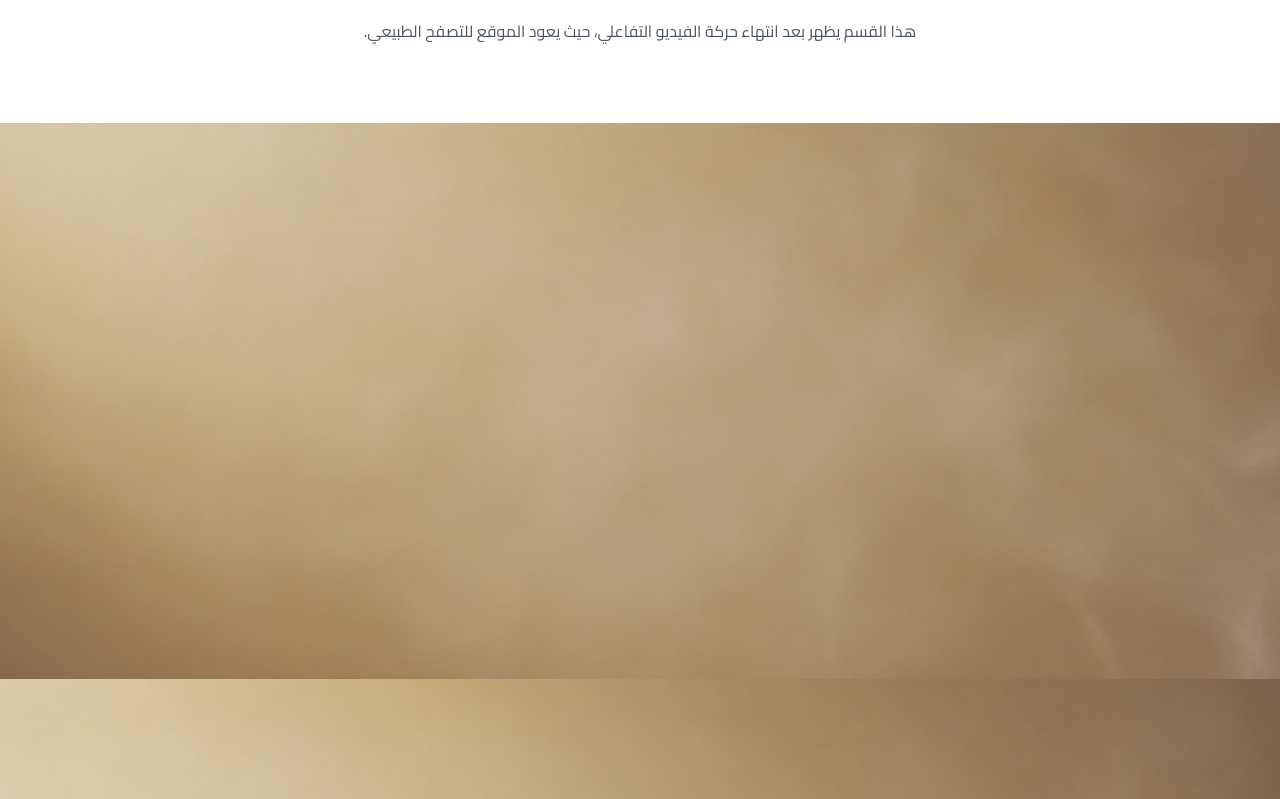
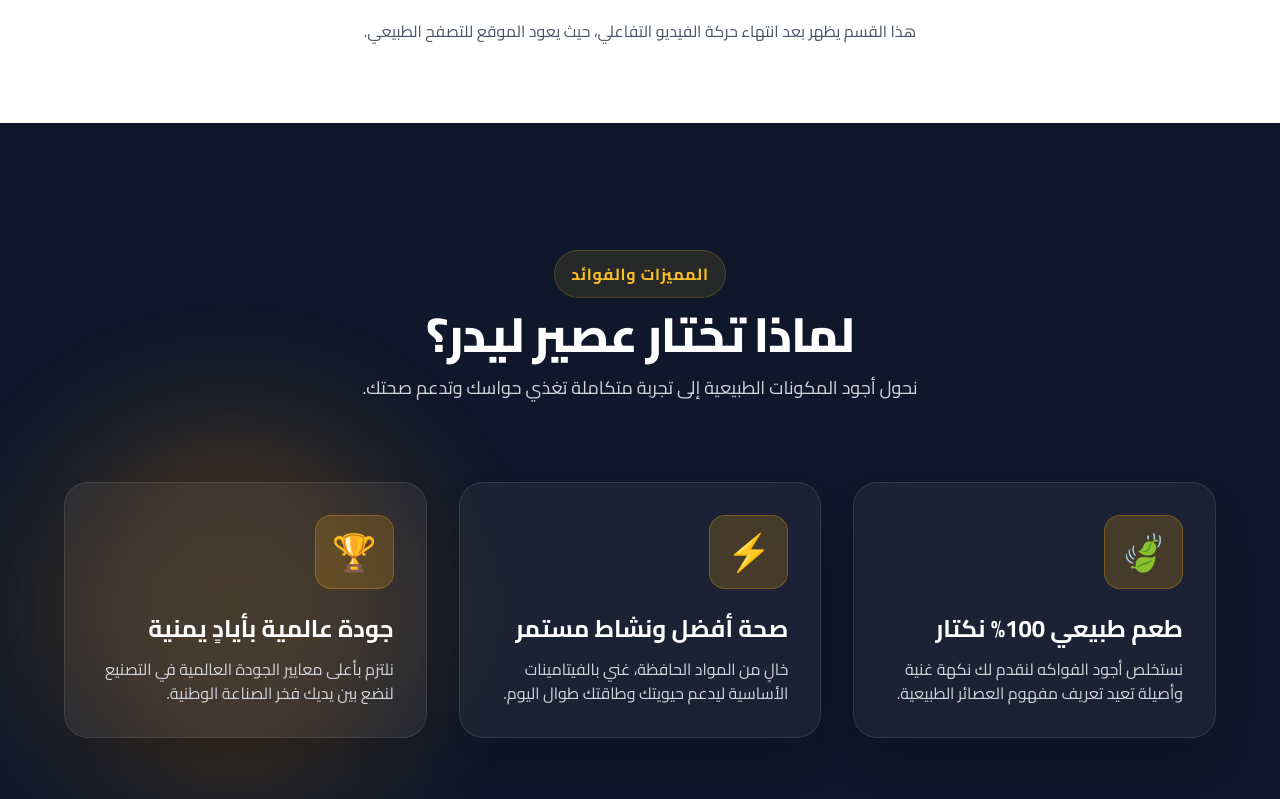
Before and after one commit to WWW-Alhnani-COM/Leader, a Next.js app: page / in a window 1280 px wide. Shown: the part 3321-4120 px from the top of the page. Built offline with nearby package versions, Linux system fonts and the light colour scheme.

Commit message:
Enhance FeaturesSection with Parallax effect

```diff
--- a/components/FeaturesSection.tsx
+++ b/components/FeaturesSection.tsx
@@ -1,12 +1,123 @@
 "use client";
 
+import { motion, useScroll, useTransform } from "framer-motion";
+import { useRef } from "react";
+
 export default function FeaturesSection() {
+  const containerRef = useRef<HTMLDivElement>(null);
+
+  // تتبع حركة التمرير داخل هذا القسم فقط لإنشاء تأثير Parallax دقيق
+  const { scrollYProgress } = useScroll({
+    target: containerRef,
+    offset: ["start end", "end start"],
+  });
+
+  // تحريك الطبقات والخلفيات بسرعة متفاوته لتوليد عمق Parallax
+  const backgroundY = useTransform(scrollYProgress, [0, 1], ["0%", "30%"]);
+  const textY = useTransform(scrollYProgress, [0, 1], ["50px", "-50px"]);
+  const opacityTransform = useTransform(scrollYProgress, [0, 0.2, 0.9, 1], [0, 1, 1, 0]);
+
+  const features = [
+    {
+      title: "طعم طبيعي 100% نكتار",
+      description: "نستخلص أجود الفواكه لنقدم لك نكهة غنية وأصيلة تعيد تعريف مفهوم العصائر الطبيعية.",
+      icon: "🍃",
+    },
+    {
+      title: "صحة أفضل ونشاط مستمر",
+      description: "خالٍ من المواد الحافظة، غني بالفيتامينات الأساسية ليدعم حيويتك وطاقتك طوال اليوم.",
+      icon: "⚡",
+    },
+    {
+      title: "جودة عالمية بأيادٍ يمنية",
+      description: "نلتزم بأعلى معايير الجودة العالمية في التصنيع لنضع بين يديك فخر الصناعة الوطنية.",
+      icon: "🏆",
+    },
+  ];
+
   return (
     <section
+      ref={containerRef}
       id="features"
-      className="relative z-10 py-24 px-6 md:py-32 overflow-hidden"
+      className="relative min-h-screen overflow-hidden py-32 px-6 bg-slate-900 text-white"
     >
-      {/* قسم فارغ - سيتم إضافة المحتوى لاحقاً */}
+      {/* طبقة خلفية متحركة بتأثير Parallax */}
+      <motion.div
+        style={{ y: backgroundY }}
+        className="absolute inset-0 z-0 opacity-20 pointer-events-none"
+      >
+        <div className="absolute top-1/4 left-10 w-96 h-96 bg-amber-500 rounded-full blur-3xl" />
+        <div className="absolute bottom-1/4 right-10 w-96 h-96 bg-orange-600 rounded-full blur-3xl" />
+      </motion.div>
+
+      {/* المحتوى الرئيسي مع تأثير الحركة والظهور */}
+      <motion.div
+        style={{ y: textY, opacity: opacityTransform }}
+        className="relative z-10 max-w-6xl mx-auto"
+      >
+        {/* عنوان القسم */}
+        <div className="text-center mb-20">
+          <motion.span
+            initial={{ opacity: 0, y: 20 }}
+            whileInView={{ opacity: 1, y: 0 }}
+            viewport={{ once: true }}
+            transition={{ duration: 0.6 }}
+            className="text-amber-400 font-bold tracking-wider uppercase text-sm sm:text-base bg-amber-400/10 px-4 py-2 rounded-full border border-amber-400/20"
+          >
+            المميزات والفوائد
+          </motion.span>
+
+          <motion.h2
+            initial={{ opacity: 0, y: 20 }}
+            whileInView={{ opacity: 1, y: 0 }}
+            viewport={{ once: true }}
+            transition={{ duration: 0.6, delay: 0.2 }}
+            className="mt-6 font-cairo text-3xl md:text-5xl font-extrabold tracking-tight"
+          >
+            لماذا تختار عصير ليدر؟
+          </motion.h2>
+
+          <motion.p
+            initial={{ opacity: 0, y: 20 }}
+            whileInView={{ opacity: 1, y: 0 }}
+            viewport={{ once: true }}
+            transition={{ duration: 0.6, delay: 0.4 }}
+            className="mt-4 text-gray-300 max-w-2xl mx-auto text-base sm:text-lg font-medium"
+          >
+            نحول أجود المكونات الطبيعية إلى تجربة متكاملة تغذي حواسك وتدعم صحتك.
+          </motion.p>
+        </div>
+
+        {/* شبكة الكروت بتأثير زجاجي (Glassmorphism) */}
+        <div className="grid grid-cols-1 md:grid-cols-3 gap-8">
+          {features.map((feature, index) => (
+            <motion.div
+              key={index}
+              initial={{ opacity: 0, y: 40 }}
+              whileInView={{ opacity: 1, y: 0 }}
+              viewport={{ once: true }}
+              transition={{ duration: 0.6, delay: 0.2 * index }}
+              whileHover={{ y: -10, transition: { duration: 0.3 } }}
+              className="relative p-8 rounded-3xl bg-white/5 border border-white/10 backdrop-blur-xl shadow-2xl overflow-hidden group"
+            >
+              {/* لمعة خلفية عند المرور */}
+              <div className="absolute inset-0 bg-gradient-to-br from-amber-500/10 to-transparent opacity-0 group-hover:opacity-100 transition-opacity duration-500 pointer-events-none" />
+
+              <div className="text-4xl mb-6 p-4 w-fit rounded-2xl bg-amber-500/20 border border-amber-500/30">
+                {feature.icon}
+              </div>
+
+              <h3 className="text-xl sm:text-2xl font-bold font-cairo mb-3 text-white group-hover:text-amber-300 transition-colors">
+                {feature.title}
+              </h3>
+
+              <p className="text-gray-300 text-sm sm:text-base leading-relaxed">
+                {feature.description}
+              </p>
+            </motion.div>
+          ))}
+        </div>
+      </motion.div>
     </section>
   );
 }
```
